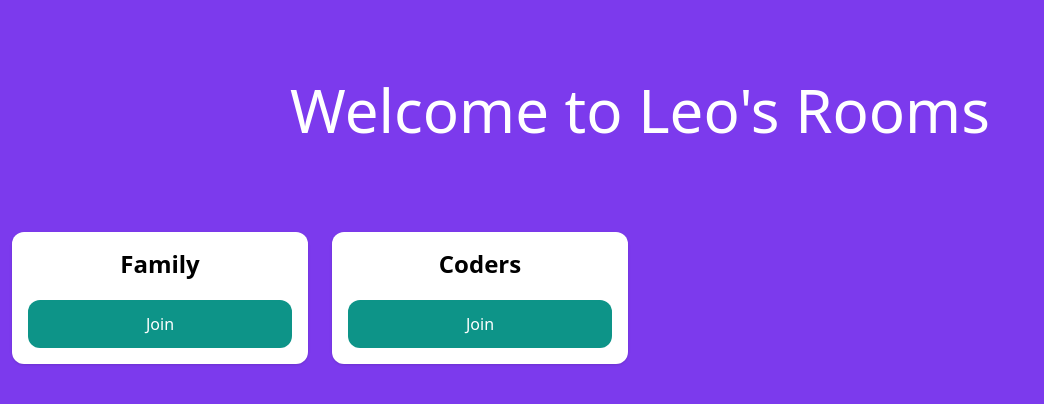
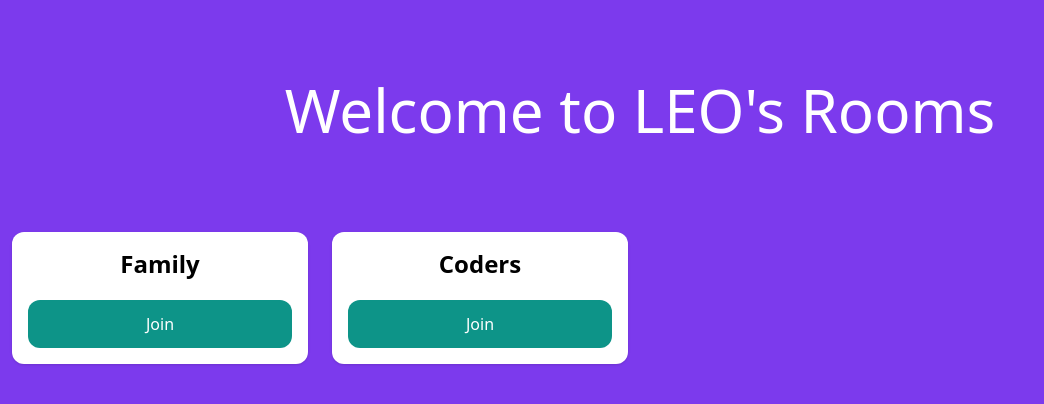
Before and after one commit to leoseis/leoschat, a Django app: page /rooms/ in a window 1280 px wide. Shown: the part 96-500 px from the top of the page, without its empty margins (0-1044 px from the left). Run offline with Django 5.2, Linux system fonts and the light colour scheme; a user stored in the database is signed in; data comes from the database, SQL or seed files in the repository; both versions use the stored data as it was after the commit; some libraries are stand-ins or nearby versions.

Commit message:
requirements'

```diff
--- a/room/templates/room/rooms.html
+++ b/room/templates/room/rooms.html
@@ -4,7 +4,7 @@
 
 {% block content %}
 <div class="p-10 lg:p-20 text-center">
-    <h1 class="text-3xl lg:text-6xl text-white"> Welcome to Leo's Rooms</h1>
+    <h1 class="text-3xl lg:text-6xl text-white"> Welcome to LEO's Rooms</h1>
 </div>
 
 <div class="w-full flex flex-wrap items-center">
```
Also changed, not shown: db.sqlite3, 1 other file.
